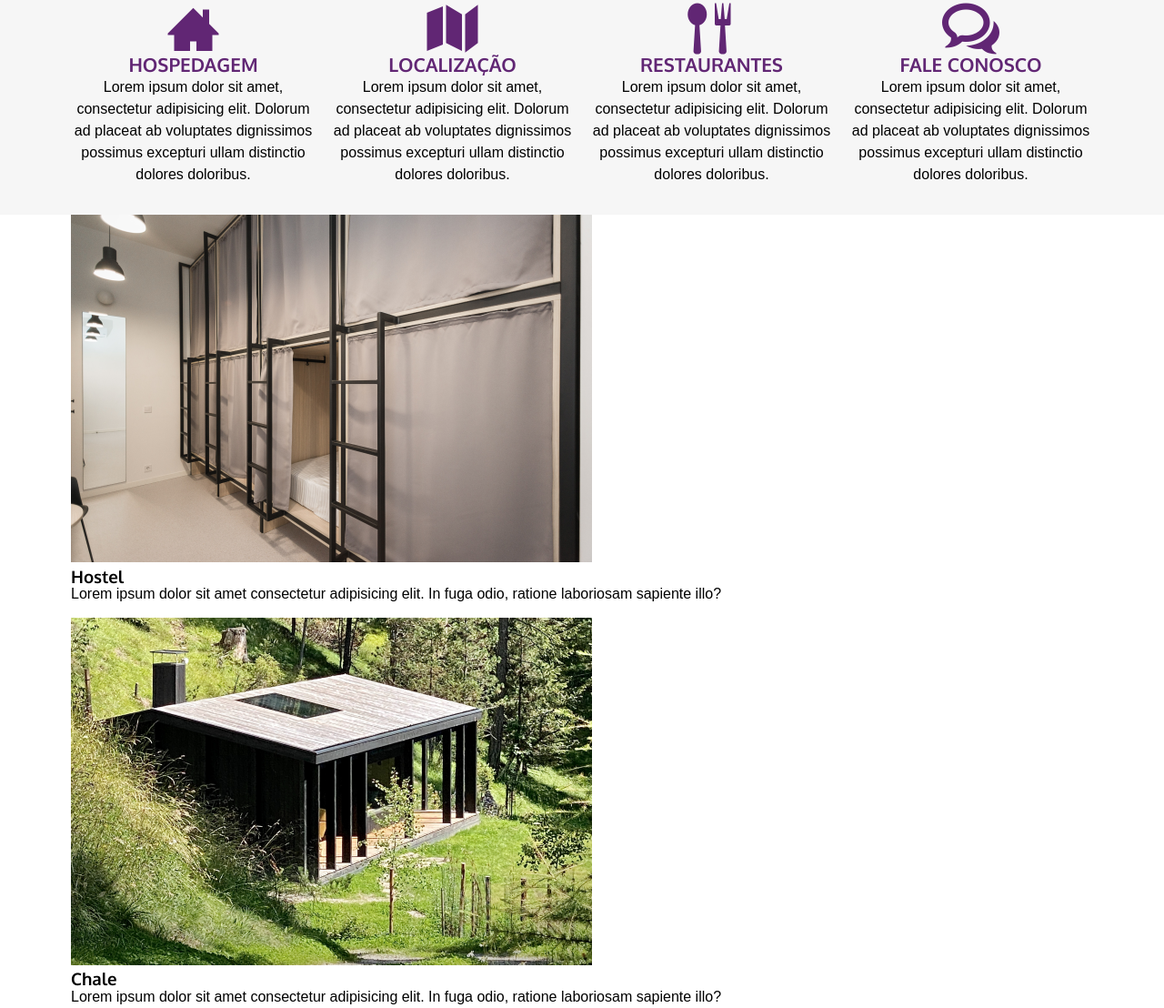
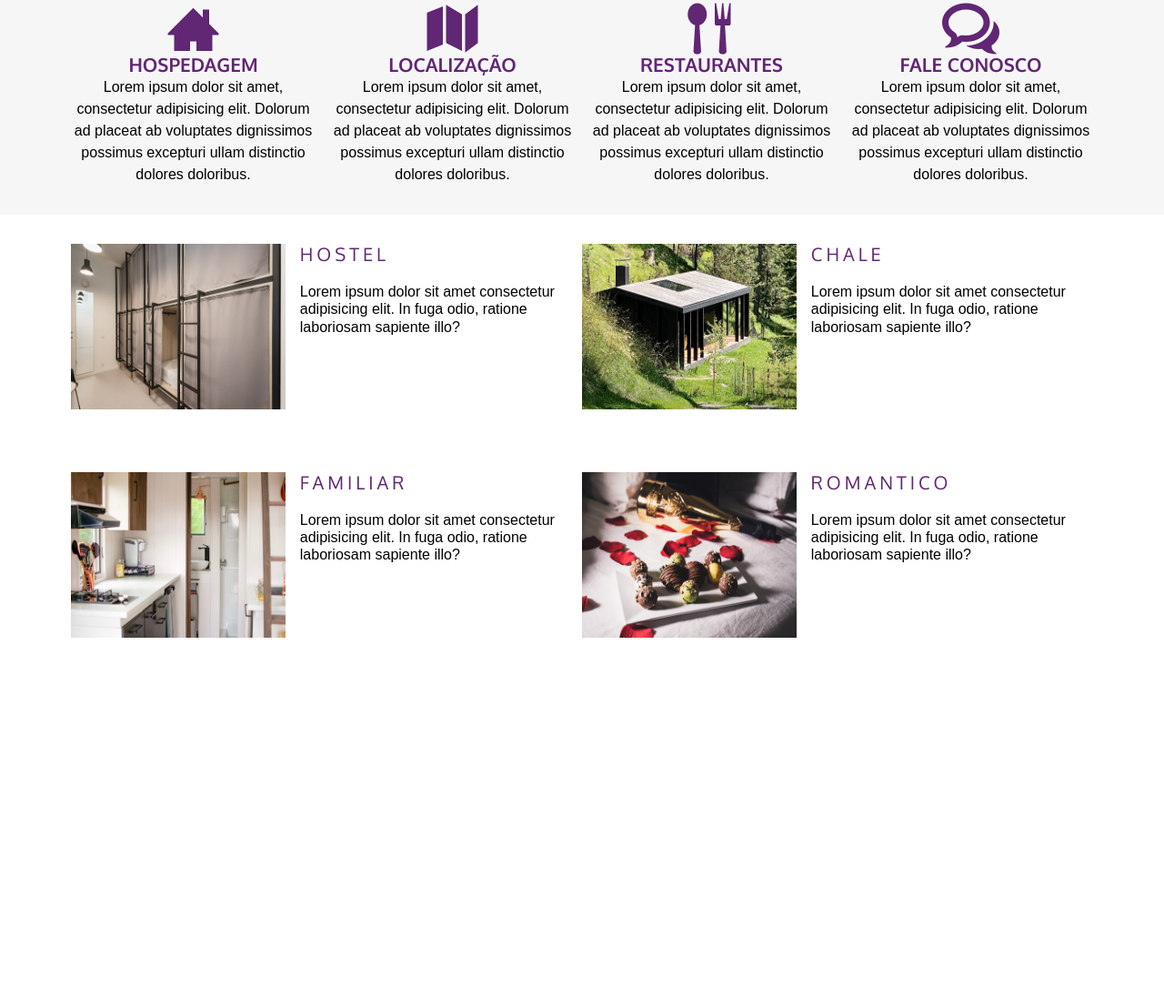
Before and after one commit to notAvoiid/Angels-Hostel, a plain HTML site: page index.html in a window 1280 px wide. Shown: the part 731-1839 px from the top of the page at 91% size. After the commit the page ends 1468 px from the top, so only its background shows below. Drawn offline with Linux system fonts and the light colour scheme; files whose address does not match are found by name.

Commit message:
feat: main content CSS

```diff
--- a/css/style.css
+++ b/css/style.css
@@ -109,6 +109,7 @@ h1, h2, h3, h4 {
     text-decoration: none;
     border-radius: 5px;
     margin-top: 1em;
+    color: var(--primary-color);
 }
 
 @media screen and (min-width: 48.75em) {
@@ -218,8 +219,57 @@ h1, h2, h3, h4 {
     }
 }
 
-@media screen and (min-width: 48.75em) {
+@media screen and (min-width: 74em) {
     .col-xl-3 {
         width: calc(25% - var(--default-gap));
     }
+
+    .col-xl-6 {
+        width: calc(50% - var(--default-gap));
+    }
 }
+
+.mainContent {
+    padding: 2em;
+}
+
+.mainContent p {
+    line-height: 1.2;
+}
+
+.mainContent_img img {
+    width: 100%;
+
+}
+
+.mainContent_title {
+    text-transform: uppercase;
+    color: var(--primary-color);
+    font-weight: normal;
+    letter-spacing: .2em;
+    font-size: 1.25em;
+}
+
+.mainContent .row {
+    row-gap: 4em;
+}
+
+.mainContent_article {
+    container: main-content / inline-size;
+}
+
+@container main-content (min-width: 500px) {
+    .mainContent_container {
+        display: flex;
+        gap: var(--default-gap);
+    }
+
+    .mainContent_title {
+        margin-top: 0;
+        margin-bottom: 1em;
+    }
+
+    .mainContent_img img {
+        min-height: 182px;
+    }
+}
```
